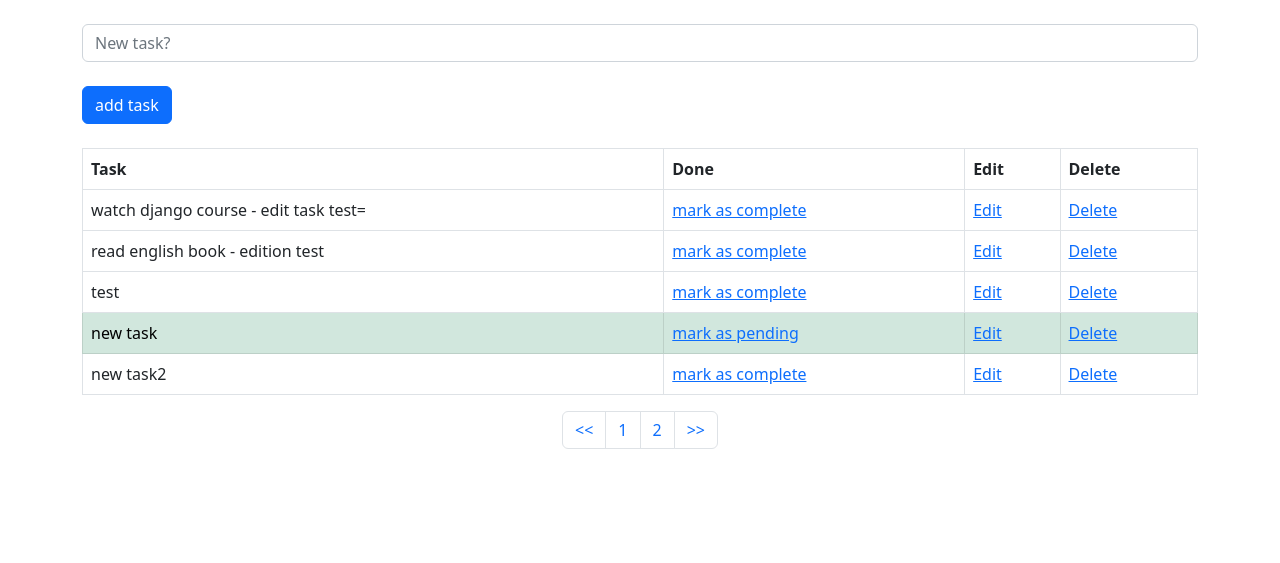
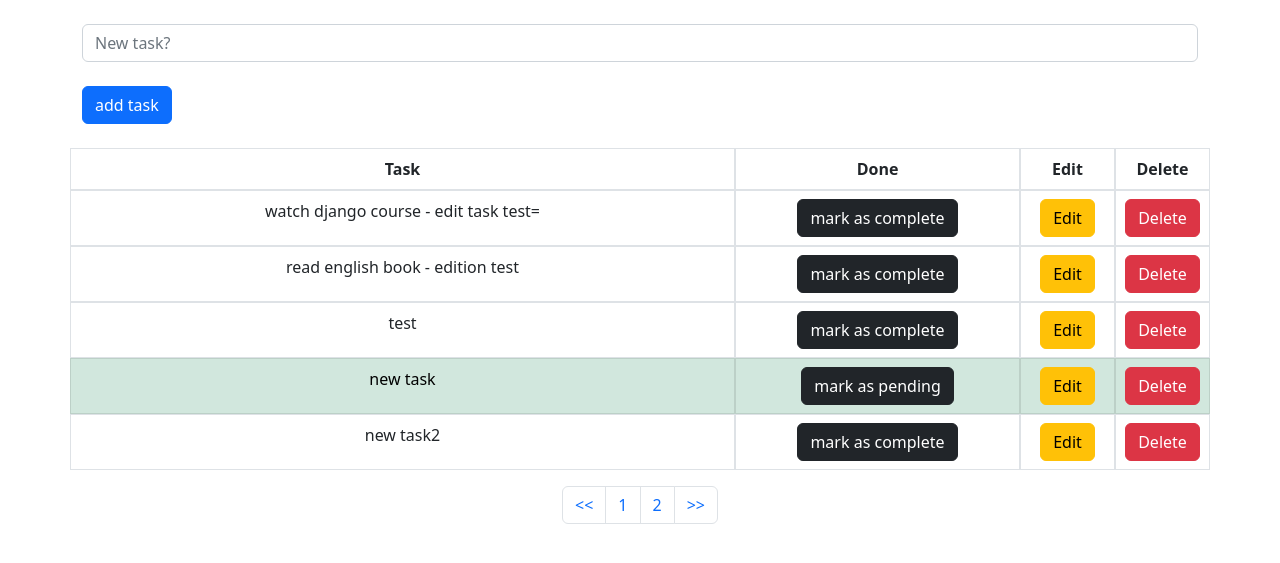
Before and after one commit to fatemehnamvar/todolist-django, a Django app: page /todolist/ in a window 1280 px wide. Shown: the part 82-645 px from the top of the page. Run offline with Django 4.2, Linux system fonts and the light colour scheme; data comes from the database, SQL or seed files in the repository; both versions use the stored data as it was after the commit.

Commit message:
create index page and add button to todolist table

```diff
--- a/taskmate/urls.py
+++ b/taskmate/urls.py
@@ -17,8 +17,12 @@ from xml.etree.ElementInclude import include
 from django import views
 from django.contrib import admin
 from django.urls import path, include
+from todolist_app import views as todolist_views
 
 urlpatterns = [
     path('admin/', admin.site.urls),
+    path('', todolist_views.index, name="index"),
+    path('contact', todolist_views.contact, name='contact'),
+    path('about', todolist_views.about, name='about'),
     path('todolist/', include('todolist_app.urls'))
 ]
--- a/templates/base.html
+++ b/templates/base.html
@@ -11,14 +11,14 @@
 
     <nav class="navbar navbar-expand-lg navbar-dark bg-dark">
         <div class="container-fluid">
-          <a class="navbar-brand" href="#"><img src={% static 'images/logo.png' %}></a>
+          <a class="navbar-brand" href={% url 'index'%}><img src={% static 'images/logo.png' %}></a>
           <button class="navbar-toggler" type="button" data-bs-toggle="collapse" data-bs-target="#navbarNav" aria-controls="navbarNav" aria-expanded="false" aria-label="Toggle navigation">
             <span class="navbar-toggler-icon"></span>
           </button>
           <div class="collapse navbar-collapse" id="navbarNav">
             <ul class="navbar-nav">
               <li class="nav-item">
-                <a class="nav-link active" aria-current="page" href="#">Home</a>
+                <a class="nav-link active" aria-current="page" href={% url 'index'%}>Home</a>
               </li>
               <li class="nav-item">
                 <a class="nav-link" href={% url 'todolist'%}>Todolist</a>
--- a/todolist_app/templates/todolist.html
+++ b/todolist_app/templates/todolist.html
@@ -30,31 +30,31 @@
       </form>
       <br>
 
-    <table class="table table-bordered">
+    <table class="table table-bordered text-center">
         <thead class="thead-dark">
-          <tr>
-            <th scope="col">Task</th>
-            <th scope="col">Done</th>
-            <th scope="col">Edit</th>
-            <th scope="col">Delete</th>
+          <tr class="row">
+            <th class="col-7">Task</th>
+            <th class="col-3">Done</th>
+            <th class="col-1">Edit</th>
+            <th class="col-1">Delete</th>
           </tr>
         </thead>
         <tbody>
             {% if all_tasks %}
                 {% for obj in all_tasks%}
                     {% if obj.done %}
-                        <tr class="table-success">
-                            <td>{{obj.task}}</td>
-                            <td><a href={% url 'pending_task' obj.id %}>mark as pending</a></td>
-                            <td><a href={% url 'edit_task' obj.id %}>Edit</a></td>
-                            <td><a href={% url 'delete_task' obj.id %}>Delete</a></td>
+                        <tr class="table-success row">
+                            <td class="col-7">{{obj.task}}</td>
+                            <td class="col-3"><a href={% url 'pending_task' obj.id %}><button type="button" class="btn btn-dark">mark as pending</button></a></td>
+                            <td class="col-1"><a href={% url 'edit_task' obj.id %}><button type="button" class="btn btn-warning">Edit</button></a></td>
+                            <td class="col-1"><a href={% url 'delete_task' obj.id %}><button type="button" class="btn btn-danger">Delete</button></a></td>
                         </tr>
                     {% else %}
-                        <tr>
-                            <td>{{obj.task}}</td>
-                            <td><a href={% url 'complete_task' obj.id %}>mark as complete</a></td>
-                            <td><a href={% url 'edit_task' obj.id %}>Edit</a></td>
-                            <td><a href={% url 'delete_task' obj.id %}>Delete</a></td>
+                        <tr class="row">
+                            <td class="col-7">{{obj.task}}</td>
+                            <td class="col-3"><a href={% url 'complete_task' obj.id %}><button type="button" class="btn btn-dark">mark as complete</button></a></td>
+                            <td class="col-1"><a href={% url 'edit_task' obj.id %}><button type="button" class="btn btn-warning">Edit</button></a></td>
+                            <td class="col-1"><a href={% url 'delete_task' obj.id %}><button type="button" class="btn btn-danger">Delete</button></a></td>
                         </tr>
                     {% endif %}
                 {% endfor %}
--- a/todolist_app/urls.py
+++ b/todolist_app/urls.py
@@ -7,6 +7,5 @@ urlpatterns = [
     path('edit/<task_id>', views.edit_task, name='edit_task'),
     path('complete/<task_id>', views.complete_task, name='complete_task'),
     path('pending/<task_id>', views.pending_task, name='pending_task'),
-    path('contact', views.contact, name='contact'),
-    path('about', views.about, name='about')
+
 ]
--- a/todolist_app/views.py
+++ b/todolist_app/views.py
@@ -83,3 +83,10 @@ def about(request):
         'about_key': 'welcome to about page.'
     }
     return render(request, 'about.html', context)
+
+
+def index(request):
+    context = {
+        'index_key': 'welcome to home page.'
+    }
+    return render(request, 'index.html', context)
```
Also changed, not shown: todolist_app/templates/index.html (added, +10 -0 lines), db.sqlite3.
